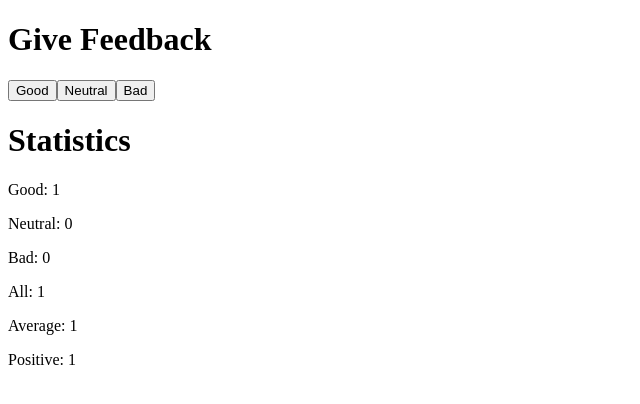
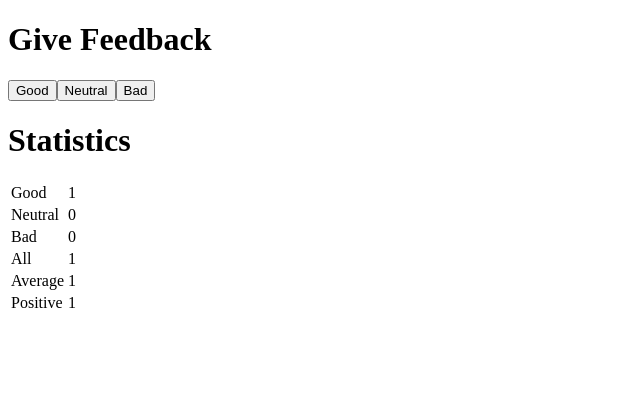
Before and after one commit to crbridges/fullstack-open, a React (Vite) app in the folder part1/unicafe/: page / in a window 1280 px wide. Both pictures are taken after a click on the button "Good". Shown: the top 404 px of the page, without its empty margins (0-640 px from the left). Built offline with nearby package versions, Linux system fonts and the light colour scheme.

Commit message:
complete 1.11

```diff
--- a/part1/unicafe/src/App.jsx
+++ b/part1/unicafe/src/App.jsx
@@ -14,19 +14,25 @@ const Statistics = (props) => {
   return (
       <>
         <h1>Statistics</h1>
+        <table>
+          <tbody>
         <StaticsLine type="Good" stat={props.stats.good} />
         <StaticsLine type="Neutral" stat={props.stats.neutral} />
         <StaticsLine type="Bad" stat={props.stats.bad} />
         <StaticsLine type="All" stat={props.stats.all} />
         <StaticsLine type="Average" stat={props.stats.average} />
         <StaticsLine type="Positive" stat={props.stats.positive} />
+        </tbody>
+        </table>
       </>
   )
 }
 
 const StaticsLine = (props) => {
   return (
-    <p>{props.type}: {props.stat}</p>
+    <tr>
+    <td>{props.type}</td><td>{props.stat}</td>
+    </tr>
   )
 }
 
```
